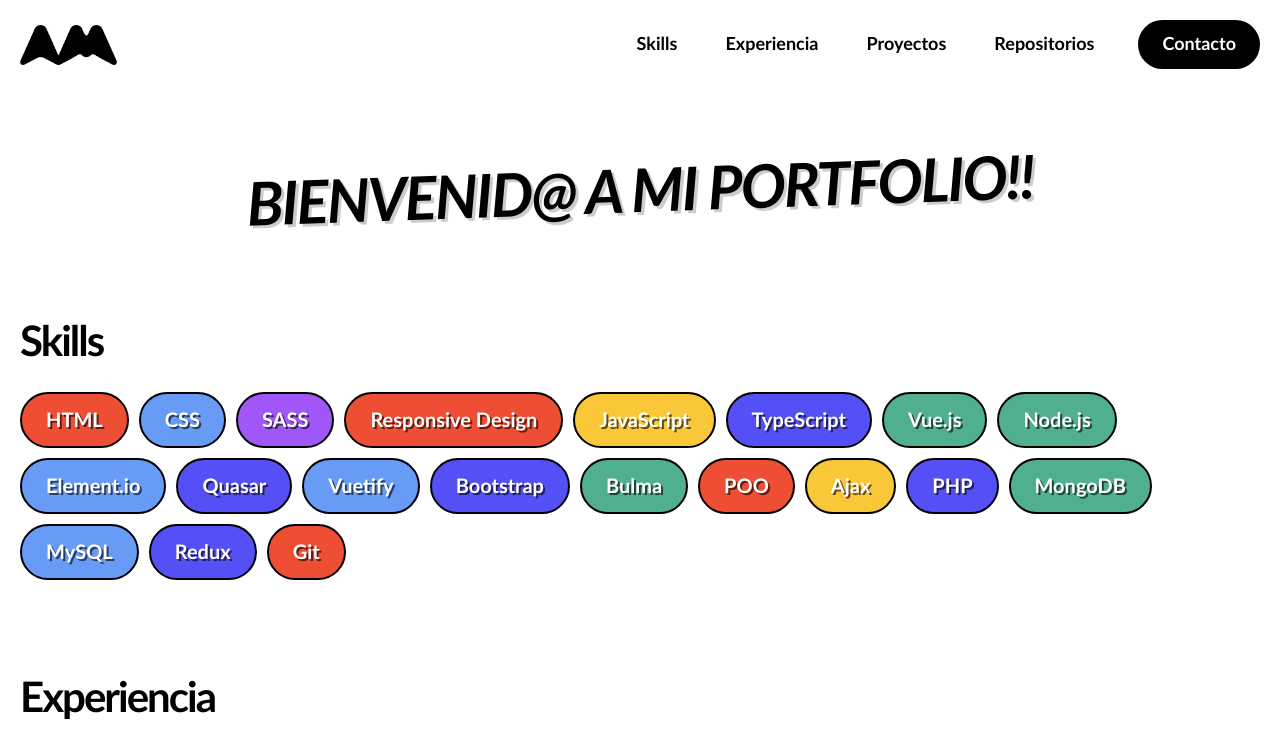
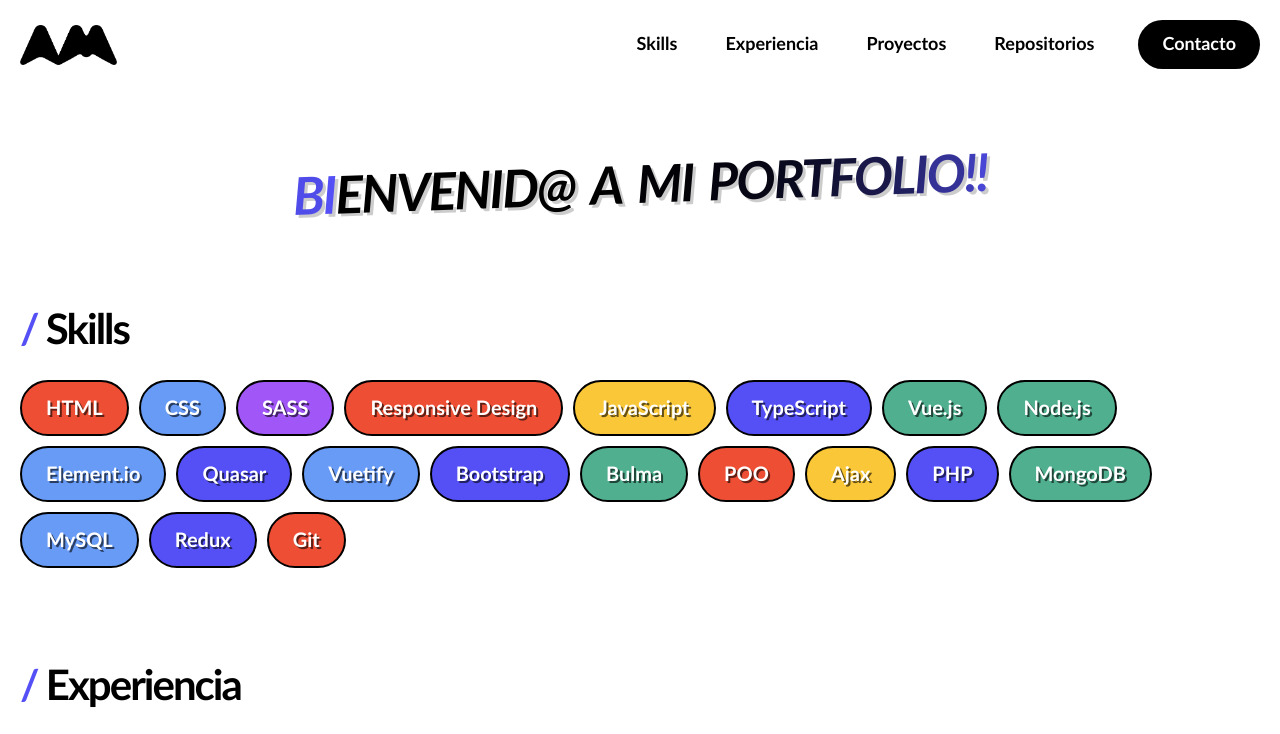
Before and after one commit to Mathiew82/portfolio, a Vue app: page / in a window 1280 px wide. Shown: the top 734 px of the page. Built offline with nearby package versions, Linux system fonts and the light colour scheme.

Commit message:
Agregada animación al título y agregada una barra a los h2

```diff
--- a/src/App.vue
+++ b/src/App.vue
@@ -49,7 +49,8 @@
   <router-view />
   <footer>
     <span>
-      Mi nombre es Alberto Mateo y soy desarrollador Front-End de aplicaciones web. Gracias por visitar mi sitio! :)
+      Mi nombre es Alberto Mateo y soy desarrollador Front-End de aplicaciones web.
+      <br>Gracias por visitar mi sitio! :)
     </span>
     <span>
       <a
--- a/src/scss/_animations.scss
+++ b/src/scss/_animations.scss
@@ -33,3 +33,15 @@
     left: 100%;
   }
 }
+
+@keyframes black-to-violet {
+  0% {
+    color: var(--black-color);
+  }
+  5% {
+    color: var(--violet-color);
+  }
+  100% {
+    color: var(--black-color);
+  }
+}
--- a/src/scss/_theme.scss
+++ b/src/scss/_theme.scss
@@ -43,12 +43,16 @@ h4 {
 
 h1 {
   color: var(--black-color);
-  font-size: 60px;
+  font-size: 52px;
   margin: 75px 0;
   font-style: italic;
   text-shadow: 3px 3px 0 rgba(black, .2);
   text-transform: uppercase;
   transform: rotate(-2deg);
+
+  > span {
+    transition: background-color var(--extra-time-transition);
+  }
 
   @media (max-width: 768px) {
     font-size: 38px;
@@ -57,6 +61,12 @@ h1 {
 
 h2 {
   font-size: 42px;
+
+  &:before {
+    color: var(--violet-color);
+    content: '/ ';
+    font-weight: 700;
+  }
 
   @media (max-width: 768px) {
     font-size: 28px;
--- a/src/scss/_utilities.scss
+++ b/src/scss/_utilities.scss
@@ -8,6 +8,14 @@
 
 .mb75 {
   margin-bottom: 75px !important;
+}
+
+.mr15 {
+  margin-right: 15px;
+}
+
+.ml15 {
+  margin-left: 15px;
 }
 
 .p0 {
--- a/src/views/Home.vue
+++ b/src/views/Home.vue
@@ -1,5 +1,30 @@
 <template>
-  <h1 class="tac">Bienvenid@ a mi Portfolio!!</h1>
+  <h1 class="tac">
+    <span>B</span>
+    <span>i</span>
+    <span>e</span>
+    <span>n</span>
+    <span>v</span>
+    <span>e</span>
+    <span>n</span>
+    <span>i</span>
+    <span>d</span>
+    <span>@</span>
+    <span class="mr15 ml15">a</span>
+    <span>m</span>
+    <span>i</span>
+    <span class="ml15">P</span>
+    <span>o</span>
+    <span>r</span>
+    <span>t</span>
+    <span>f</span>
+    <span>o</span>
+    <span>l</span>
+    <span>i</span>
+    <span>o</span>
+    <span>!</span>
+    <span>!</span>
+  </h1>
 
   <h2 id="skills-content">Skills</h2>
   <ul class="skills">
@@ -152,7 +177,7 @@
 </template>
 
 <script>
-import { onBeforeMount, computed, reactive } from 'vue'
+import { onBeforeMount, onMounted, computed, reactive } from 'vue'
 import { useStore } from 'vuex'
 
 export default {
@@ -176,6 +201,9 @@ export default {
     onBeforeMount(() => {
       initRepos('Mathiew82')
     })
+    onMounted(() => {
+      applyAnimationToLetter()
+    })
 
     // Computed
     // ------------------------------
@@ -187,6 +215,24 @@ export default {
     // ------------------------------
     const initRepos = (username) => {
       store.dispatch('initRepos', username)
+    }
+    const applyAnimationToLetter = () => {
+      const letters = document.querySelectorAll('h1 > span')
+
+      let counter = 0
+      const limit = letters.length - 1
+
+      setInterval(() => {
+        setTimeout(() => {
+          letters[counter].style.animation = 'none'
+        }, 100)
+        letters[counter].style.animation = 'black-to-violet 1.8s'
+
+        if (counter < limit) counter++
+        else {
+          counter = 0
+        }
+      }, 100)
     }
 
     // Return
```
